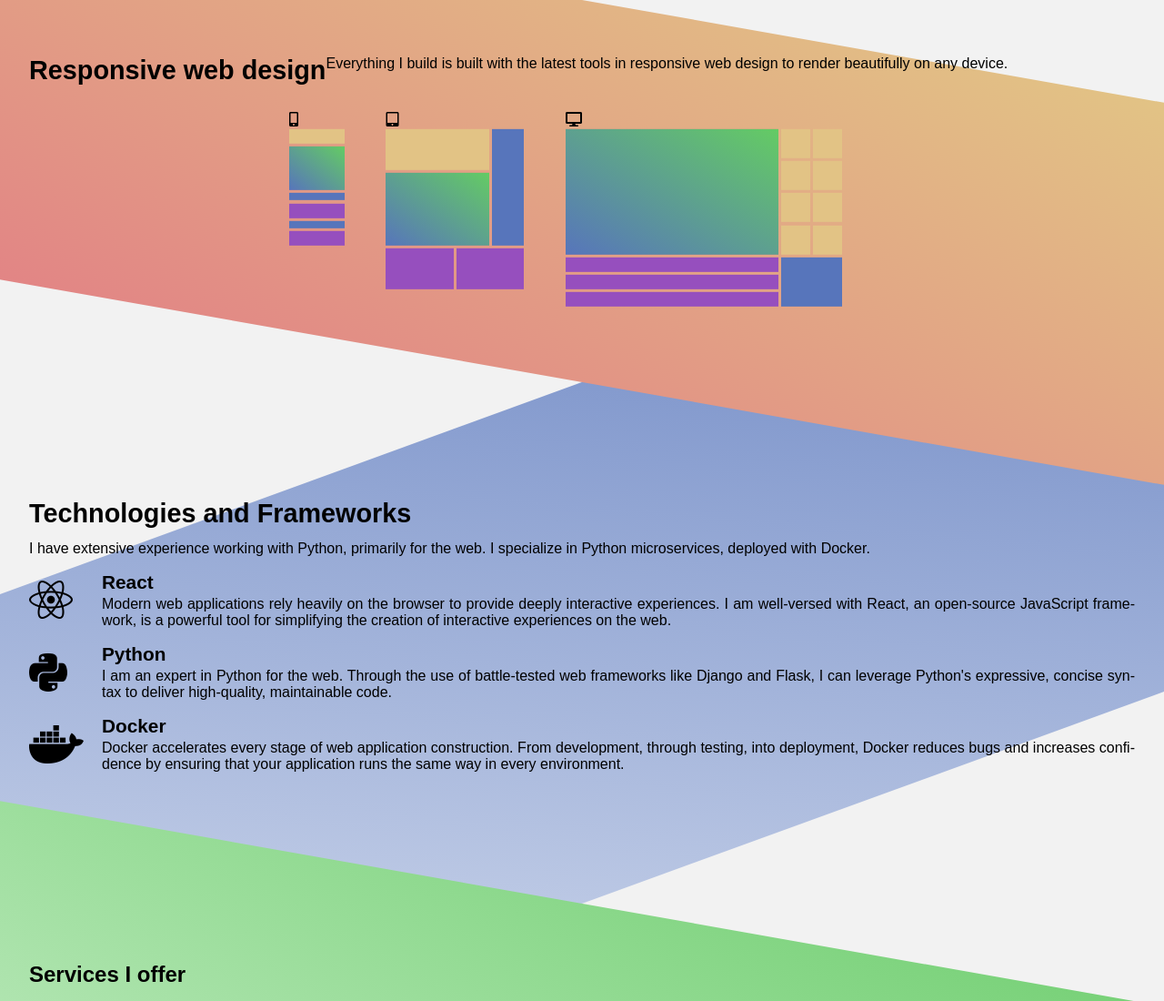
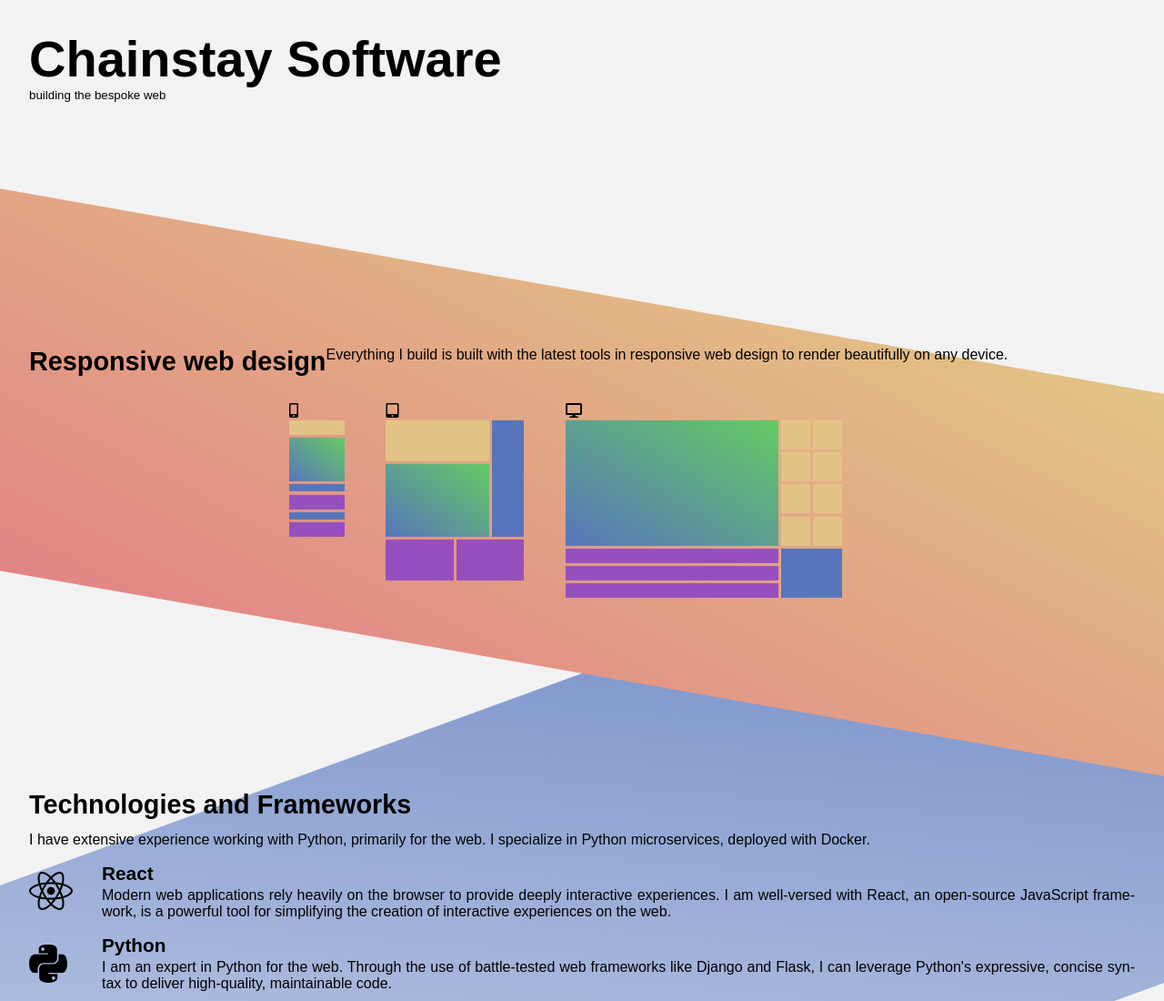
Before and after one commit to chainstay/chainstay, a website: page index.html in a window 1280 px wide. Shown: the top 1100 px of the page at 91% size. Drawn offline with Linux system fonts and the light colour scheme.

Commit message:
feat: Add page header and title

```diff
--- a/index.html
+++ b/index.html
@@ -7,6 +7,10 @@
     <link rel="stylesheet" href="web/static/css/main-web.css">
 </head>
 <body>
+    <header>
+        <h1>Chainstay Software</h1>
+        <small>building the bespoke web</small>
+    </header>
     <main id="mainIndex">
         <section class="design section">
             <div class="border-wrapper">
--- /dev/null
+++ b/web/static/scss/core/header.scss
@@ -0,0 +1,4 @@
+header {
+  display: block;
+  padding: 2rem;
+}
--- a/web/static/scss/core/layout.scss
+++ b/web/static/scss/core/layout.scss
@@ -1,9 +1,16 @@
 @supports (grid-gap: 1rem) {
   body {
     display: grid;
+    grid-template-rows:
+      40vh auto auto;
     grid-template-areas:
+      'head'
       'cont'
       'foot';
+  }
+
+  header {
+    grid-area: head;
   }
 
   main {
--- a/web/static/scss/core/typography.scss
+++ b/web/static/scss/core/typography.scss
@@ -1,14 +1,18 @@
-@mixin header-2 {
+h1 {
+  font-size: 3.5rem;
+}
+
+h2 {
   font-size: 1.8rem;
   margin-bottom: 0.8rem;
 }
 
-@mixin header-3 {
+h3 {
   font-size: 1.5rem;
   margin-bottom: 0.3rem;
 }
 
-@mixin header-4 {
+h4 {
   font-size: 1.3rem;
   margin-bottom: 0.2rem;
 }
@@ -25,18 +29,6 @@
   hyphens: auto;
 }
 
-h2 {
-  @include header-2;
-}
-
-h3 {
-  @include header-3;
-}
-
-h4 {
-  @include header-4;
-}
-
 .header-centered {
   margin-left: auto;
   margin-right: auto;
--- a/web/static/scss/main-web.scss
+++ b/web/static/scss/main-web.scss
@@ -3,6 +3,7 @@
 @import "core/typography";
 @import "core/colors";
 @import "core/utils";
+@import "core/header";
 
 @import "mixins/gradients";
 
```
Also changed, not shown: web/static/css/main-web.css.
